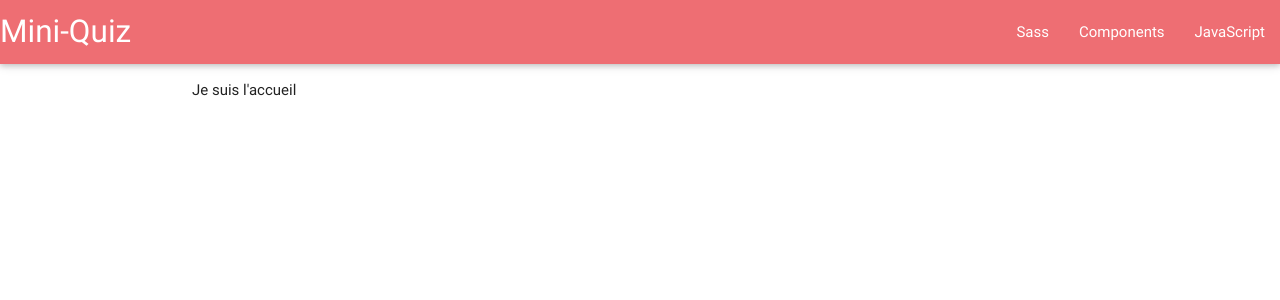
After one commit to yoannfleurydev/mini-quiz, a PHP site: template views/index.html.twig in a window 1280 px wide. The commit adds this page. Shown: the top 300 px of the page. Run offline with PHP 8.4, Linux system fonts and the light colour scheme; the template is opened without the code that fills it, so the values that code supplies are empty; some libraries are stand-ins or nearby versions.

Commit message:
add layout + extends layout in index.html.twig

```diff
--- a/app/app.php
+++ b/app/app.php
@@ -14,6 +14,9 @@ ExceptionHandler::register();
 
 // Register service providers.
 $app->register(new Silex\Provider\DoctrineServiceProvider());
+$app->register(new Silex\Provider\TwigServiceProvider(), array(
+    'twig.path' => __DIR__.'/../views',
+));
 
 // Register services.
 /*$app['dao.article'] = $app->share(function ($app) {
--- a/app/routes.php
+++ b/app/routes.php
@@ -5,6 +5,6 @@
  * Date: 11/17/15
  * Time: 5:10 PM
  */
-$app->get('/', function() {
-    return "Accueil";
+$app->get('/', function() use ($app) {
+    return $app['twig']->render('index.html.twig');
 });
--- /dev/null
+++ b/views/index.html.twig
@@ -0,0 +1,5 @@
+{% extends "layout.html.twig" %}
+
+{% block content %}
+    <p>Je suis l'accueil</p>
+{% endblock %}
--- /dev/null
+++ b/views/layout.html.twig
@@ -0,0 +1,36 @@
+<!doctype html>
+<html>
+    <head>
+        <meta charset="utf-8" />
+        <link href="{{ app.request.basepath }}/css/materialize.css" rel="stylesheet" />
+        <!-- Compiled and minified CSS -->
+        <link rel="stylesheet" href="https://cdnjs.cloudflare.com/ajax/libs/materialize/0.97.3/css/materialize.min.css">
+        <!-- Compiled and minified JavaScript -->
+        <script src="https://cdnjs.cloudflare.com/ajax/libs/materialize/0.97.3/js/materialize.min.js"></script>
+        <!--Import Google Icon Font-->
+        <link href="http://fonts.googleapis.com/icon?family=Material+Icons" rel="stylesheet">
+        <!--Import jQuery before materialize.js-->
+        <script type="text/javascript" src="https://code.jquery.com/jquery-2.1.1.min.js"></script>
+        <script type="text/javascript" src="{{ app.request.basepath }}/js/materialize.min.js"></script>
+        <title>Mini-Quiz</title>
+    </head>
+    <body>
+        <nav>
+            <div class="nav-wrapper">
+                <a href="#" class="brand-logo">Mini-Quiz</a>
+                <ul id="nav-mobile" class="right hide-on-med-and-down">
+                    <li><a href="sass.html">Sass</a></li>
+                    <li><a href="badges.html">Components</a></li>
+                    <li><a href="collapsible.html">JavaScript</a></li>
+                </ul>
+            </div>
+        </nav>
+        <div class="container">
+            {% block content %}
+
+            {% endblock %}
+        </div>
+        <footer class="footer">
+        </footer>
+    </body>
+</html>
```
